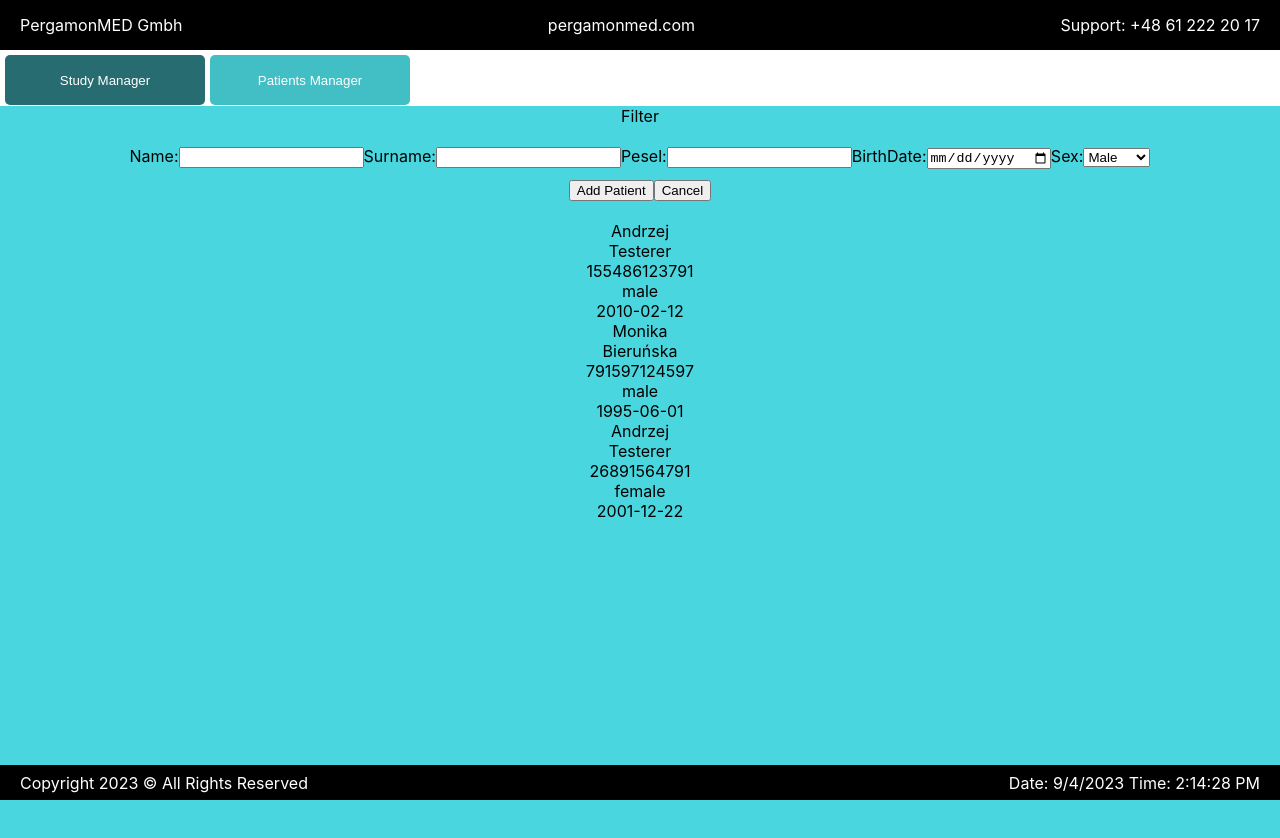
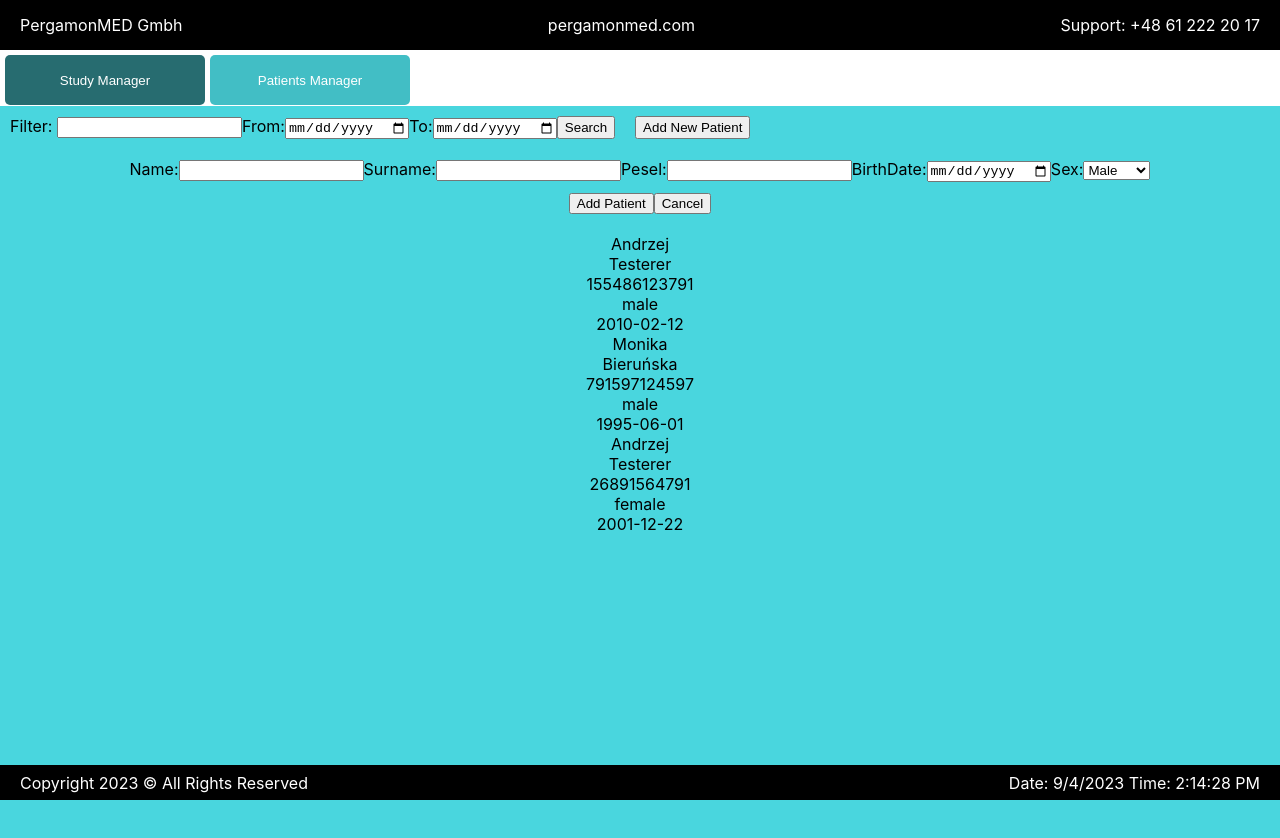
Before and after one commit to MykolaRybaruk/test, a React (Create React App) app: page / in a window 1280 px wide. Both pictures are taken after a click on the button "Patients Manager". Shown: the top 838 px of the page. Built offline with nearby package versions, Linux system fonts and the light colour scheme.

Commit message:
added addForm handler

```diff
--- a/src/PatientFilter/PatientFilter.js
+++ b/src/PatientFilter/PatientFilter.js
@@ -1,6 +1,24 @@
 import React, {useState} from "react";
-import "./PatientFilter.css";
+import styles from "./PatientFilter.module.css";
 
-export default function PatientFilter() {
-    return <div>Filter</div>
+export default function PatientFilter({active}) {
+    return <div className={styles.patientsFilter}>
+        <div>
+            <label>Filter: </label>
+            <input type="search" />
+        </div>
+
+        <div>
+            <label>From:</label>
+            <input type="date" />
+        </div>
+
+        <div>
+            <label>To:</label>
+            <input type="date" />
+        </div>
+
+        <button type="button">Search</button>
+        <button type="button" onClick={active} className={styles.addNew}>Add New Patient</button>
+    </div>
 }
--- /dev/null
+++ b/src/PatientFilter/PatientFilter.module.css
@@ -0,0 +1,9 @@
+.patientsFilter {
+    padding-top: 10px;
+    margin-left: 10px;
+    display: flex;
+}
+
+.addNew {
+    margin-left: 20px;
+}
--- a/src/PatientList/PatientList.js
+++ b/src/PatientList/PatientList.js
@@ -44,7 +44,7 @@ export default function PatientList({status}) {
 
     return <ol className={status}>
               <div className="patients">
-                <PatientFilter />
+                <PatientFilter active={addPatientHandler}/>
                 {addPatient && <AddPatient status={'active'} hide={closeAddingFormHandler}/>}
                 {patients.map(el => <li>
                     <div>{el.name}</div>
```
Also changed, not shown: src/PatientFilter/PatientFilter.css (deleted).
